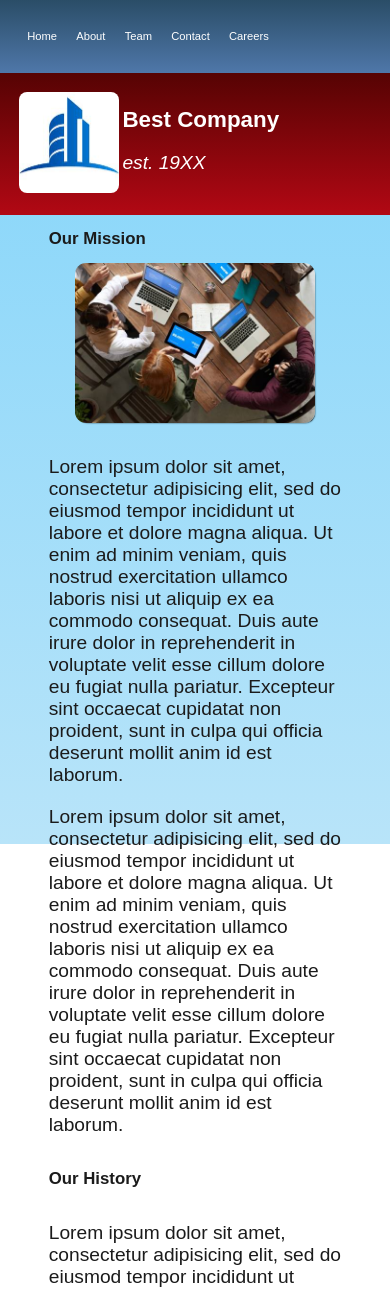
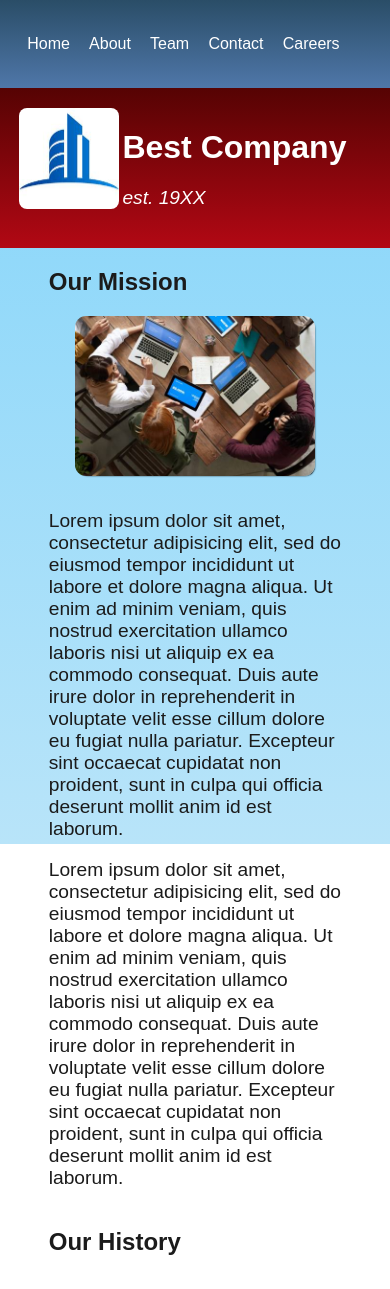
Before and after one commit to ImpendingKataclysm/company_website_demo, a Django app: page /about/ in a window 390 px wide. Shown: the top 1289 px of the page. Run offline with Django 4.2, Linux system fonts and the light colour scheme.

Commit message:
Adjusted the About page layout

```diff
--- a/main_site/static/main/css/style.css
+++ b/main_site/static/main/css/style.css
@@ -247,9 +247,6 @@
 }
 
 @media screen and (max-width: 760px) {
-    body {
-        font-size: 0.7rem;
-    }
 
     .grid-col-3 {
         grid-template-columns: 1fr;
--- a/templates/main/about.html
+++ b/templates/main/about.html
@@ -4,16 +4,19 @@
 {% block title %}About{% endblock %}
 
 {% block content %}
+    <section>
         <h2>Our Mission</h2>
         <div class="flex-container">
             <div>
-            <img src="{% static 'main/images/about1.jpg' %}" alt="..."class="display-img">
+                <img src="{% static 'main/images/about1.jpg' %}" alt="..." class="display-img">
             </div>
             <div>
                 <p>{% lorem %}</p>
                 <p>{% lorem %}</p>
             </div>
         </div>
+    </section>
+    <section>
         <h2>Our History</h2>
         <div class="flex-container">
             <div>
@@ -21,7 +24,8 @@
                 <p>{% lorem %}</p>
             </div>
             <div>
-            <img src="{% static 'main/images/about2.jpg' %}" alt="..."class="display-img">
+                <img src="{% static 'main/images/about2.jpg' %}" alt="..." class="display-img">
             </div>
         </div>
+    </section>
 {% endblock %}
```
Lines whose indentation alone changed are shown as unchanged.
